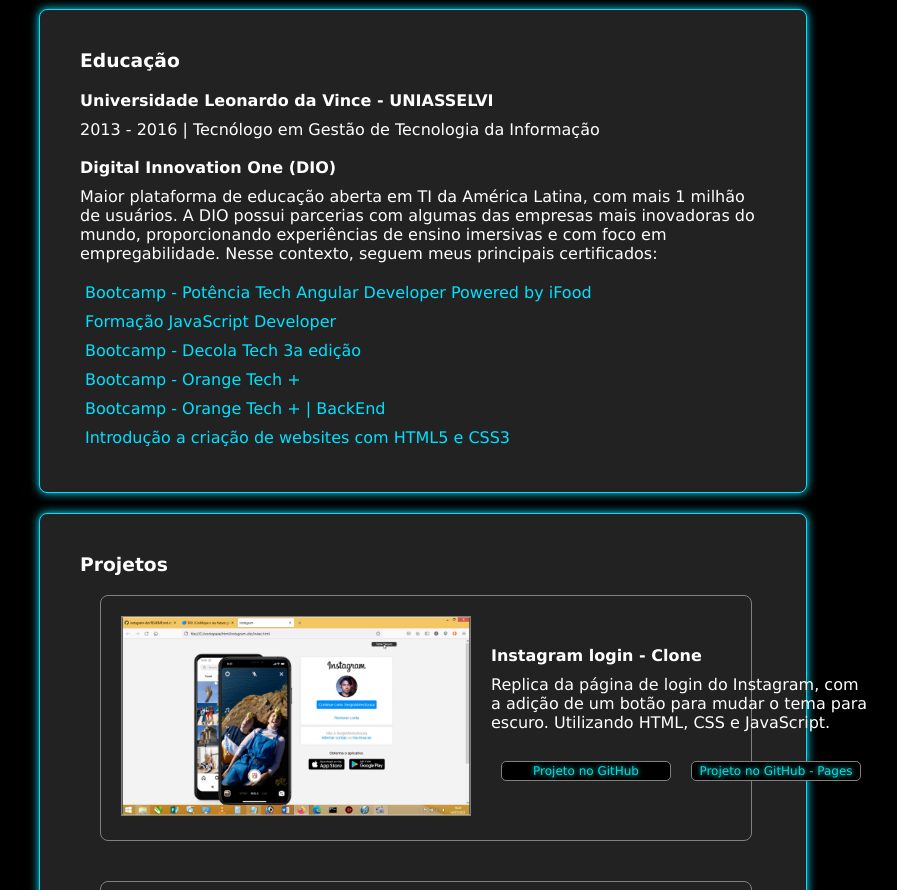
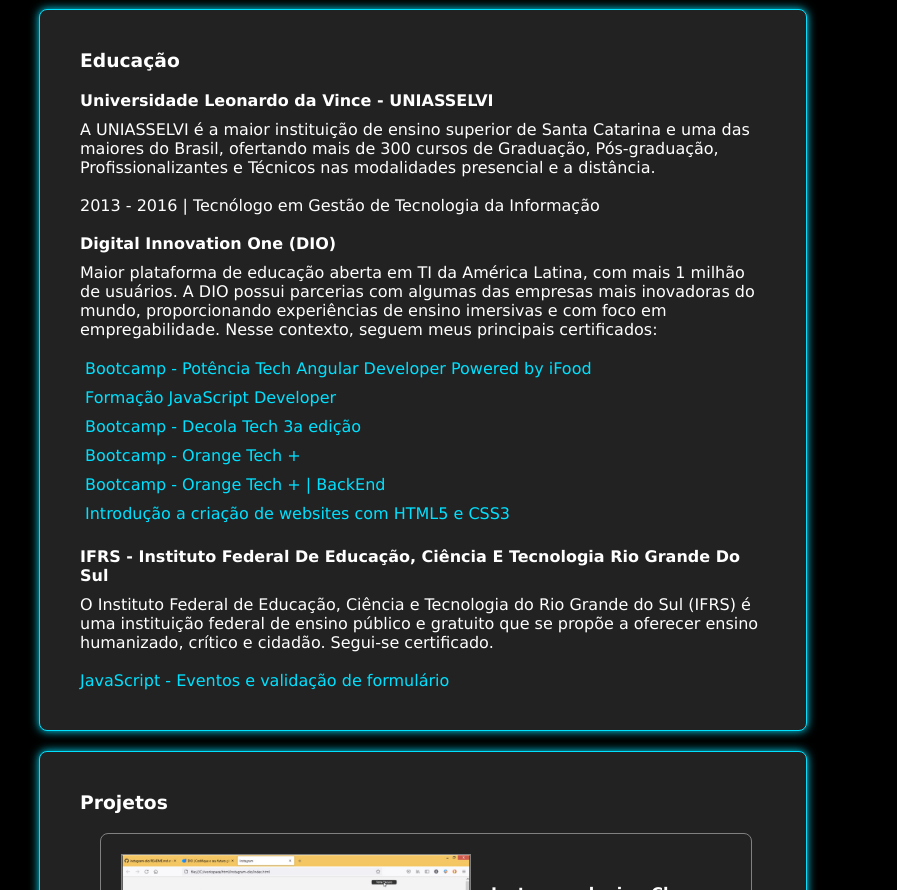
Before and after one commit to S3R6104BR3U/meu-curriculo-angular, an Angular app: page / in a window 1280 px wide. Shown: the part 560-1450 px from the top of the page, without its empty margins (217-1114 px from the left). Built offline with nearby package versions, Linux system fonts and the light colour scheme.

Commit message:
criado component card-instituicao

```diff
--- a/src/app/app.component.css
+++ b/src/app/app.component.css
@@ -40,15 +40,9 @@
 }
 
 .certificados > li > a {
-    color: rgb(0, 225, 255);
     margin: 5px;
-    text-decoration: none;
 }
 
-.certificados > li > a:hover {
-    color:rgb(0, 255, 0);
-    text-shadow: 0 0 5px rgb(0, 255, 0);
-}
 
 footer {
     display: flex;
--- a/src/app/app.component.html
+++ b/src/app/app.component.html
@@ -19,6 +19,10 @@
     </div>
     <h4>Universidade Leonardo da Vince - UNIASSELVI</h4>
     <p>
+        A UNIASSELVI é a maior instituição de ensino superior de Santa Catarina e uma das maiores do Brasil, ofertando mais de 300 cursos de Graduação, Pós-graduação, Profissionalizantes e Técnicos nas modalidades presencial e a distância.
+    </p>
+    <br>
+    <p>
         2013 - 2016 | Tecnólogo em Gestão de Tecnologia da Informação
     </p>
     <br>
@@ -38,6 +42,15 @@
         <li><a href="https://www.dio.me/certificate/D9A4B792" target="_blank">Bootcamp - Orange Tech + | BackEnd</a></li>
         <li><a href="https://www.dio.me/certificate/3D155F39" target="_blank">Introdução a criação de websites com HTML5 e CSS3</a></li>
     </ul>
+    <br>
+    <h4>IFRS - Instituto Federal De Educação, Ciência E Tecnologia Rio Grande Do Sul</h4>
+    <p>
+        O Instituto Federal de Educação, Ciência e Tecnologia do Rio Grande do Sul (IFRS) é uma instituição federal de ensino público e gratuito que se propõe a oferecer ensino humanizado, crítico e cidadão. Segui-se certificado.
+    </p>
+    <br>
+    <p>
+        <a href="assets/docs/JavaScript-Certificado_digital_1832886.pdf" target="_blank">JavaScript - Eventos e validação de formulário</a>
+    </p>
 </div>
 <div class="content">
     <h3>Projetos</h3>
--- a/src/app/app.module.ts
+++ b/src/app/app.module.ts
@@ -6,13 +6,15 @@
 import { MenuBarComponent } from './components/menu-bar/menu-bar.component';
 import { CardComponent } from './components/card/card.component';
 import { CardProjectComponent } from './components/card-project/card-project.component';
+import { CardInstituicaoComponent } from './components/card-instituicao/card-instituicao.component';
 
 @NgModule({
   declarations: [
     AppComponent,
     MenuBarComponent,
     CardComponent,
-    CardProjectComponent
+    CardProjectComponent,
+    CardInstituicaoComponent
   ],
   imports: [
     BrowserModule,
--- /dev/null
+++ b/src/app/components/card-instituicao/card-instituicao.component.html
@@ -0,0 +1 @@
+<p>card-instituicao works!</p>
--- /dev/null
+++ b/src/app/components/card-instituicao/card-instituicao.component.ts
@@ -0,0 +1,15 @@
+import { Component, OnInit } from '@angular/core';
+
+@Component({
+  selector: 'app-card-instituicao',
+  templateUrl: './card-instituicao.component.html',
+  styleUrls: ['./card-instituicao.component.css']
+})
+export class CardInstituicaoComponent implements OnInit {
+
+  constructor() { }
+
+  ngOnInit(): void {
+  }
+
+}
--- a/src/app/components/menu-bar/menu-bar.component.css
+++ b/src/app/components/menu-bar/menu-bar.component.css
@@ -17,14 +17,3 @@
     margin: 20px;
 
 }
-
-
-.redes-sociais > a {
-    text-decoration: none;
-    color: rgb(0, 225, 255);
-}
-
-.redes-sociais > a:hover {
-    color:rgb(0, 255, 0);
-    text-shadow: 0 0 5px rgb(0, 255, 0);
-}
--- a/src/styles.css
+++ b/src/styles.css
@@ -11,3 +11,14 @@
     font-family: Verdana, Geneva, Tahoma, sans-serif;
     color: #fff;
 }
+
+
+a {
+    text-decoration: none;
+    color: rgb(0, 225, 255);
+}
+
+a:hover {
+    color:rgb(0, 255, 0);
+    text-shadow: 0 0 5px rgb(0, 255, 0);
+}
```
Also changed, not shown: src/app/components/card-instituicao/card-instituicao.component.css (added), 2 other files (tests, documents, lock files or other folders).
